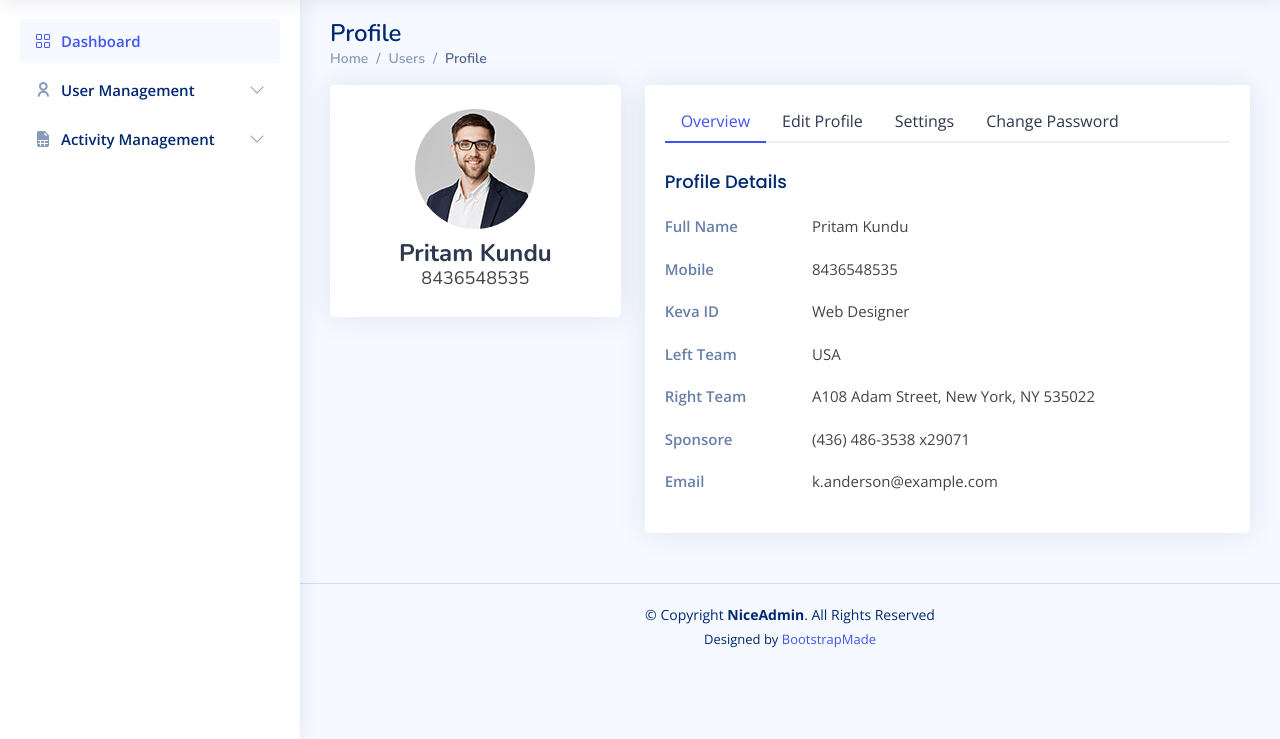
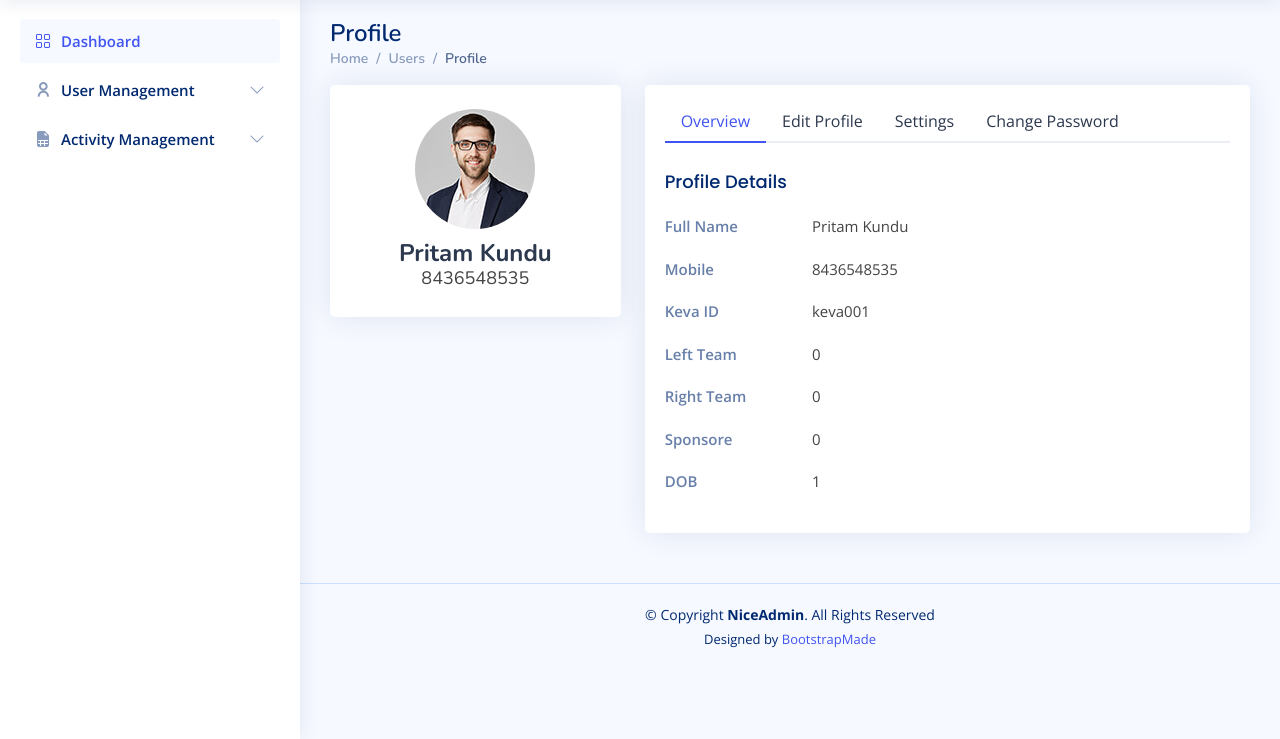
Before and after one commit to kustav123/keva, a PHP site: page /users-profile.php in a window 1280 px wide. Shown: the part 61-800 px from the top of the page. Run offline with PHP 8.4, Linux system fonts and the light colour scheme; a user stored in the database is signed in; some libraries are stand-ins or nearby versions.

Commit message:
updated userprofile page

```diff
--- a/users-profile.php
+++ b/users-profile.php
@@ -98,27 +98,27 @@ require_once("navbar.php");
 
                   <div class="row">
                     <div class="col-lg-3 col-md-4 label">Keva ID</div>
-                    <div class="col-lg-9 col-md-8">Web Designer</div>
+                    <div class="col-lg-9 col-md-8"><?php echo  $_SESSION["kevaid"] ?></div>
                   </div>
 
                   <div class="row">
                     <div class="col-lg-3 col-md-4 label">Left Team</div>
-                    <div class="col-lg-9 col-md-8">USA</div>
+                    <div class="col-lg-9 col-md-8"><?php echo  $_SESSION["l_name"] ?></div>
                   </div>
 
                   <div class="row">
                     <div class="col-lg-3 col-md-4 label">Right Team</div>
-                    <div class="col-lg-9 col-md-8">A108 Adam Street, New York, NY 535022</div>
+                    <div class="col-lg-9 col-md-8"><?php echo  $_SESSION["r_name"] ?></div>
                   </div>
 
                   <div class="row">
                     <div class="col-lg-3 col-md-4 label">Sponsore</div>
-                    <div class="col-lg-9 col-md-8">(436) 486-3538 x29071</div>
+                    <div class="col-lg-9 col-md-8"><?php echo  $_SESSION["spn_id_name"] ?></div>
                   </div>
 
                   <div class="row">
-                    <div class="col-lg-3 col-md-4 label">Email</div>
-                    <div class="col-lg-9 col-md-8">k.anderson@example.com</div>
+                    <div class="col-lg-3 col-md-4 label">DOB</div>
+                    <div class="col-lg-9 col-md-8"><?php echo  $_SESSION["dob"] ?></div>
                   </div>
 
                 </div>
```
Also changed, not shown: login.php (+9 -2 lines).
